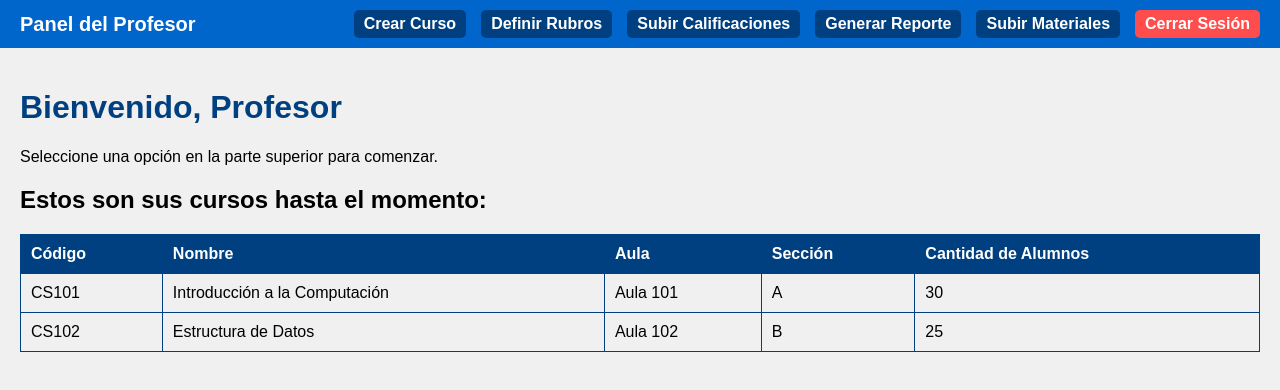
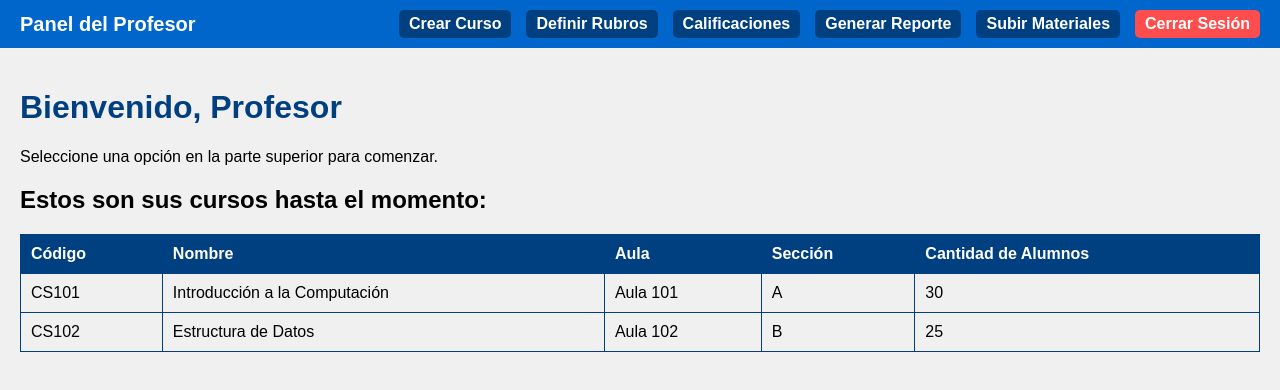
Before and after one commit to KRYSTOPHER1808/mi-pagina, a plain HTML site: page index_profesor.html in a window 1280 px wide. Drawn offline with Linux system fonts and the light colour scheme.

Commit message:
Actualización de archivos HTML

```diff
--- a/index_profesor.html
+++ b/index_profesor.html
@@ -97,7 +97,7 @@
         <nav>
             <a href="crear_curso.html">Crear Curso</a>
             <a href="definir_rubros.html">Definir Rubros</a>
-            <a href="calificaciones.html">Subir Calificaciones</a>
+            <a href="calificaciones.html">Calificaciones</a>
             <a href="generar_reporte.html">Generar Reporte</a>
             <a href="subir_materiales.html">Subir Materiales</a>
             <a href="login.html" class="logout">Cerrar Sesión</a> <!-- Opción para cerrar sesión -->
```
